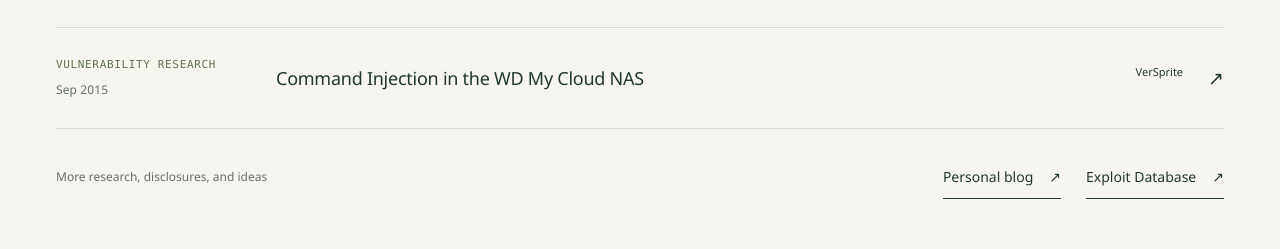
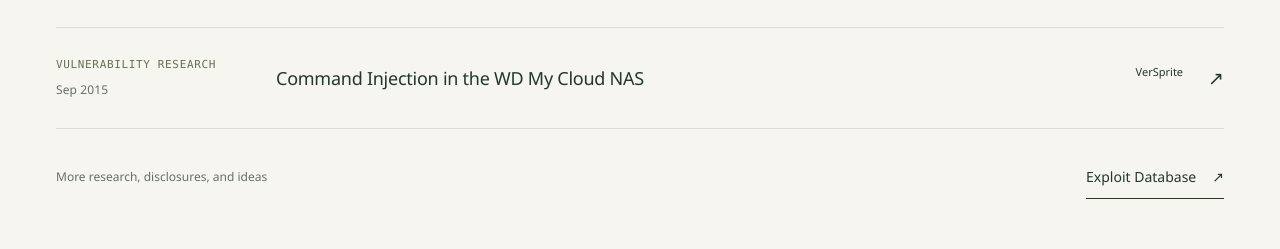
Before and after one commit to absane/sibley.github.io, a plain HTML site: page index.html in a window 1280 px wide. Shown: the part 3003-3252 px from the top of the page. Drawn offline with Linux system fonts and the light colour scheme.

Commit message:
Remove obsolete personal blog domain and link

```diff
--- a/index.html
+++ b/index.html
@@ -103,7 +103,7 @@
         <a class="article-row" href="https://versprite.com/resources/blog/security-awareness-training-vs-social-engineering-attacks/" target="_blank" rel="noopener noreferrer"><span class="article-meta"><span>SOCIAL ENGINEERING</span><time datetime="2021-03-04">Mar 2021</time></span><h3>Blind Spots in Security Awareness Training Programs</h3><span class="article-source">VerSprite <span aria-hidden="true">↗</span></span></a>
         <a class="article-row" href="https://versprite.com/resources/blog/command-injection-in-the-wd-my-cloud-nas/" target="_blank" rel="noopener noreferrer"><span class="article-meta"><span>VULNERABILITY RESEARCH</span><time datetime="2015-09-16">Sep 2015</time></span><h3>Command Injection in the WD My Cloud NAS</h3><span class="article-source">VerSprite <span aria-hidden="true">↗</span></span></a>
       </div>
-      <div class="writing-footer"><span>More research, disclosures, and ideas</span><div><a class="text-link" href="http://blog.noobroot.com" target="_blank" rel="noopener noreferrer">Personal blog <span aria-hidden="true">↗</span></a><a class="text-link" href="https://www.exploit-db.com/author/?a=6369" target="_blank" rel="noopener noreferrer">Exploit Database <span aria-hidden="true">↗</span></a></div></div>
+      <div class="writing-footer"><span>More research, disclosures, and ideas</span><div><a class="text-link" href="https://www.exploit-db.com/author/?a=6369" target="_blank" rel="noopener noreferrer">Exploit Database <span aria-hidden="true">↗</span></a></div></div>
     </section>
 
     <section id="contact" class="contact-section" aria-labelledby="contact-title"><div class="wrap contact-grid"><div><p class="eyebrow">04 / Start a conversation</p><h2 id="contact-title">What haven’t<br>you <em>tested yet?</em></h2><p>Tell me what you’re building, what you’re protecting, and where you’d like a different perspective.</p></div><div class="contact-links"><a class="contact-email" href="mailto:james@sibleysec.com">james@sibleysec.com <span aria-hidden="true">↗</span></a><p>For consulting inquiries and research conversations.</p><a class="text-link" href="https://www.linkedin.com/in/redteamai/" target="_blank" rel="noopener noreferrer">Connect on LinkedIn <span aria-hidden="true">↗</span></a></div></div></section>
```
Also changed, not shown: 1 other file.
